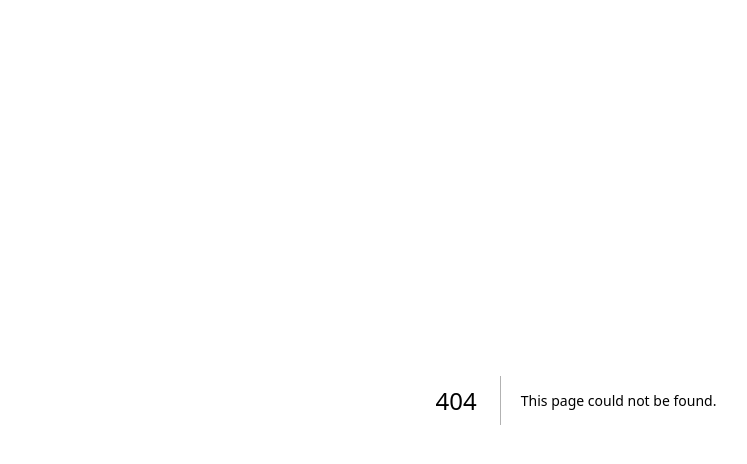
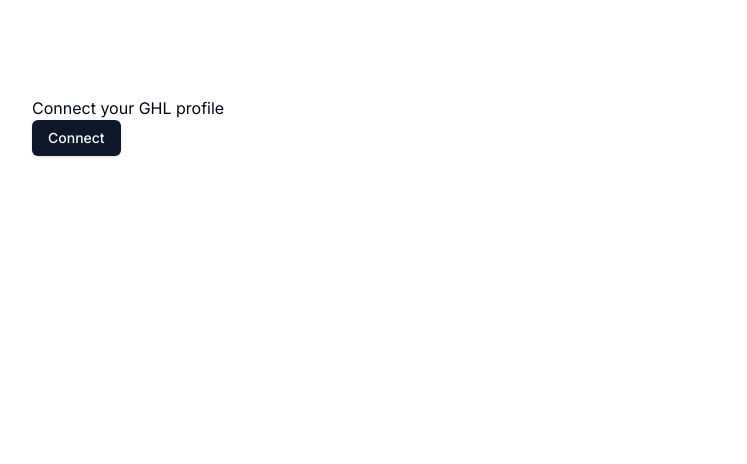
Before and after one commit to zhacky/ghl-monday, a Next.js app: page /login in a window 1280 px wide. Before the commit this address had no page. Shown: the top 464 px of the page, without its empty margins (64-811 px from the left). Built offline with nearby package versions, Linux system fonts and the light colour scheme; no server answers.

Commit message:
For Authentication Process

```diff
--- /dev/null
+++ b/app/login/page.tsx
@@ -0,0 +1,18 @@
+import { Button } from "@/components/ui/button"
+import Link from "next/link";
+
+export default function Page() {
+    // const redirectUrl = "http://localhost:3000/auth-handler";
+    const redirectUrl = process.env.NEXT_PUBLIC_REDIRECT_URL;
+    const url = `https://marketplace.gohighlevel.com/oauth/chooselocation?response_type=code&redirect_uri=${redirectUrl}&client_id=${process.env.NEXT_PUBLIC_CLIENT_ID}&scope=conversations/message.readonly conversations/message.write`;
+    return (
+        <main className="items-center p-24">
+            <p>Connect your GHL profile</p>
+            <Button asChild>
+                <Link href={url}>Connect</Link>
+            </Button>
+
+        </main>
+    );
+
+}
--- a/package.json
+++ b/package.json
@@ -24,6 +24,7 @@
     "clsx": "^2.1.0",
     "lucide-react": "^0.309.0",
     "next": "14.0.4",
+    "next-auth": "^5.0.0-beta.5",
     "react": "^18",
     "react-dom": "^18",
     "react-hook-form": "^7.49.3",
```
Also changed, not shown: auth.config.ts (added, +21 -0 lines), auth.ts (added, +20 -0 lines), middleware.ts (added, +9 -0 lines), 1 other file (tests, documents, lock files or other folders).
